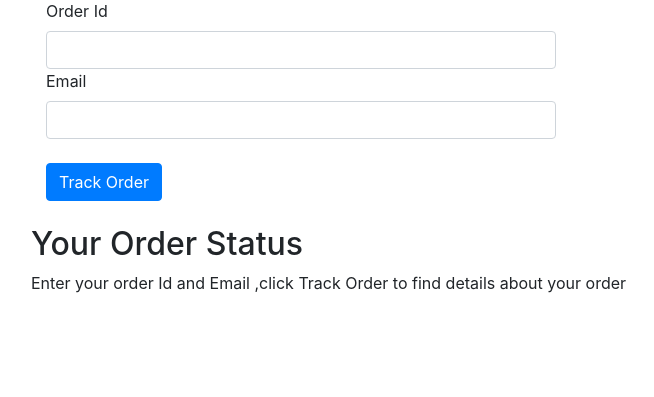
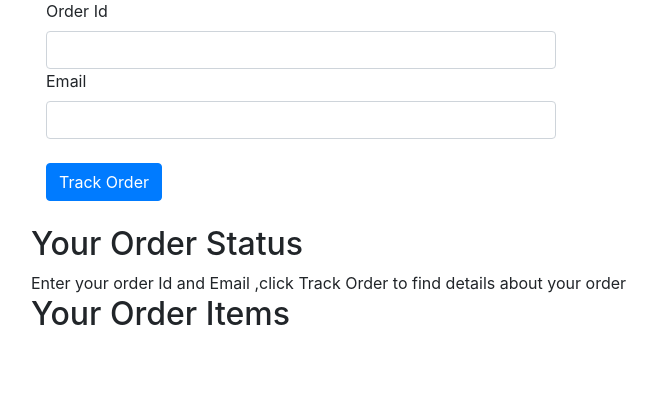
Before and after one commit to krati27mishra/MyE-Cart, a Django app: page /shop/tracker/ in a window 1280 px wide. Shown: the part 166-563 px from the top of the page, without its empty margins (69-723 px from the left). Run offline with Django 3.2, Linux system fonts and the light colour scheme; some libraries are stand-ins or nearby versions.

Commit message:
Added Items in Tracker.html

```diff
--- a/shop/templates/shop/tracker.html
+++ b/shop/templates/shop/tracker.html
@@ -31,6 +31,13 @@
     <ul class="list-group" id="items">
 Enter your order Id and Email ,click Track Order to find details about your order
     </ul>
+
+
+
+    <h2>Your Order Items</h2>
+    <ul class="list-group" id="citems">
+
+    </ul>
   </div>
 </div>
 {% endblock %}
@@ -54,7 +61,8 @@ Enter your order Id and Email ,click Track Order to find details about your orde
 
       .done(function(data) {
         console.log(data);
-        updates = JSON.parse(data);
+        data =JSON.parse(data);
+        updates = data[0] ;
         if (updates.length > 0 & updates != {}) {
 
           for (i = 0; i < updates.length; i++) {
@@ -69,6 +77,21 @@ Enter your order Id and Email ,click Track Order to find details about your orde
             Sorry,We are not able to fetch this order id and Email.Make sure you type correct Id and Email</li>`
           $('#items').append(mystr);
         }
+
+// Fill in the order details
+cart=JSON.parse(data[1]);
+console.log(cart);
+for(item in cart){
+  let name=cart[item][1];
+  let qty = cart[item][0];
+
+  mystr=`<li class ="list-group-item d-flex justify-content-between align-items-center">
+    ${name}
+    <span class="badge badge-primary badge-pill">${qty}</span>
+    </li>`
+
+    $('#citems').append(mystr);
+}
       });
     event.preventDefault();
   });
--- a/shop/views.py
+++ b/shop/views.py
@@ -45,7 +45,7 @@ def tracker(request):
                 for item in update:
                     updates.append(
                         {'text': item.update_desc, 'time': item.timestamp})
-                    response = json.dumps(updates,default=str)
+                    response = json.dumps([updates,order[0].items_json],default=str)
                 return HttpResponse(response)
 
             else:
```
Also changed, not shown: db.sqlite3.
